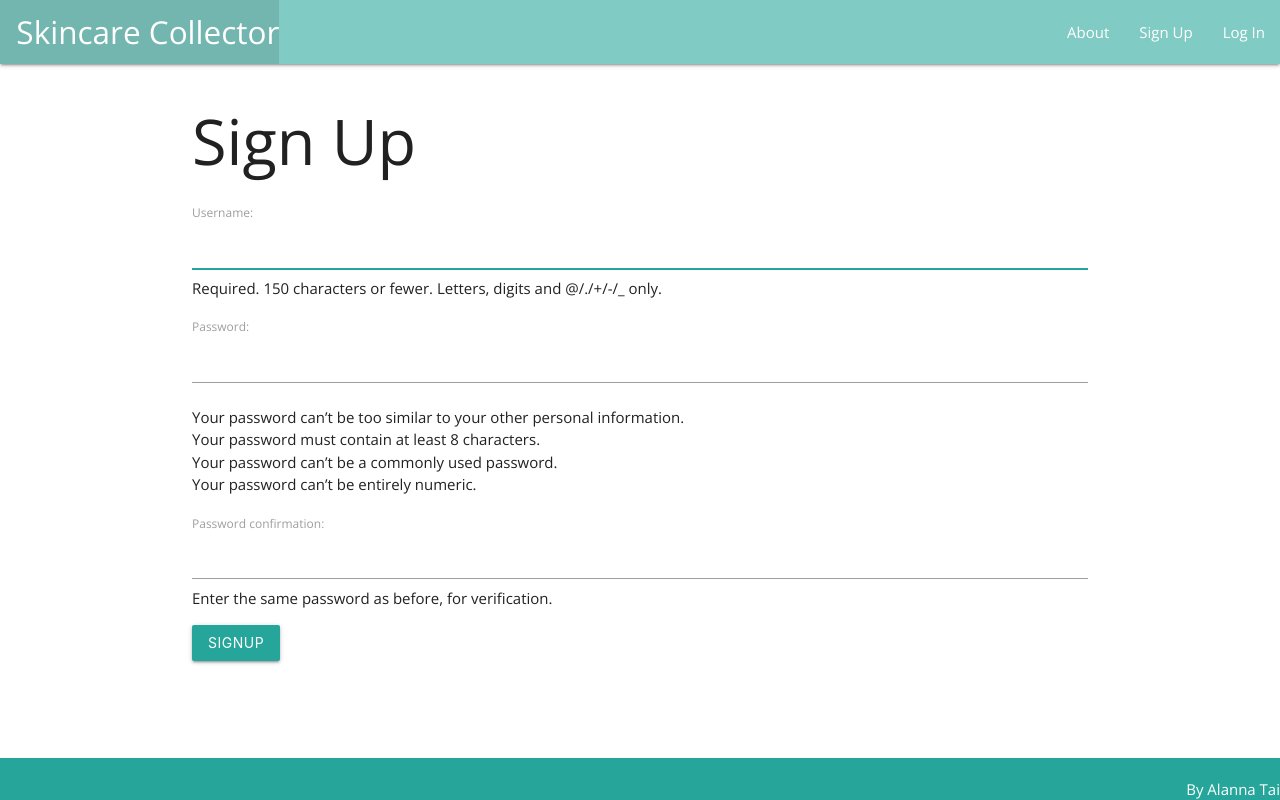
After one commit to alannatai/skincare-collector, a Django app: page /accounts/signup in a window 1280 px wide. The commit adds this page. Run offline with Django 3.2, Linux system fonts and the light colour scheme.

Commit message:
Implement user authentication and authorization:

```diff
--- a/main_app/models.py
+++ b/main_app/models.py
@@ -1,5 +1,6 @@
 from django.db import models
 from django.urls import reverse
+from django.contrib.auth.models import User
 
 STATUS = (
   ('0', 'No change'),
@@ -39,6 +40,7 @@ class Skincare(models.Model):
   pros = models.TextField(max_length=255)
   cons = models.TextField(max_length=255)
   ingredients = models.ManyToManyField(Ingredient)
+  user = models.ForeignKey(User, on_delete=models.CASCADE)
 
   def __str__(self):
     return self.name
--- a/main_app/static/css/style.css
+++ b/main_app/static/css/style.css
@@ -2,6 +2,7 @@ body {
   display: flex;
   min-height: 100vh;
   flex-direction: column;
+  font-family: 'Open Sans', sans-serif;
 }
 
 main {
--- a/main_app/templates/base.html
+++ b/main_app/templates/base.html
@@ -7,6 +7,7 @@
     <meta http-equiv="X-UA-Compatible" content="ie=edge">
     <title>Skincare Collector</title>
     <link rel="stylesheet" href="https://cdnjs.cloudflare.com/ajax/libs/materialize/1.0.0/css/materialize.min.css">
+    <link href="https://fonts.googleapis.com/css?family=Open+Sans&display=swap" rel="stylesheet">
     <link rel="stylesheet" type="text/css" href="{% static 'css/style.css' %}">
     <script src="https://cdnjs.cloudflare.com/ajax/libs/materialize/1.0.0/js/materialize.min.js"></script>
 </head>
@@ -19,10 +20,16 @@
                 </ul>
                 <ul class="right">
                     <li><a href="{% url 'about' %}">About</a></li>
+                  {% if user.is_authenticated %}
                     <li><a href="{% url 'ingredients_create' %}">Add Ingredient</a></li>
                     <li><a href="{% url 'ingredients_index' %}">View All Ingredients</a></li>
                     <li><a href="{% url 'skincare_create' %}">Add Product</a></li>
                     <li><a href="{% url 'index' %}">Skincare</a></li>
+                    <li><a href="{% url 'logout' %}">Log Out</a></li>
+                  {% else %}
+                    <li><a href="{% url 'signup' %}">Sign Up</a></li>
+                    <li><a href="{% url 'login' %}">Log In</a></li>
+                  {% endif %}
                 </ul>
             </div>
         </nav>
--- /dev/null
+++ b/main_app/templates/registration/signup.html
@@ -0,0 +1,17 @@
+{% extends 'base.html' %}
+{% block content %}
+
+<h1>Sign Up</h1>
+
+{% if error_message %}
+  <p class="red-text">{{ error_message }}</p>
+{% endif %}
+
+<form method="post" action="{% url 'signup' %}">
+  {% csrf_token %}
+  {{ form.as_p }}
+  <input type="submit" class="btn" value="signup">
+  <input type="hidden" name="next" value="{{ next }}">
+</form>
+
+{% endblock %}
--- a/main_app/urls.py
+++ b/main_app/urls.py
@@ -19,4 +19,6 @@ urlpatterns = [
   path('ingredients/create/', views.IngredientCreate.as_view(), name='ingredients_create'),
   path('ingredients/<int:pk>/update/', views.IngredientUpdate.as_view(), name='ingredients_update'),
   path('ingredients/<int:pk>/delete/', views.IngredientDelete.as_view(), name='ingredients_delete'),
+
+  path('accounts/signup', views.signup, name='signup'),
 ]
--- a/main_app/views.py
+++ b/main_app/views.py
@@ -2,6 +2,10 @@ from django.shortcuts import render, redirect
 from django.http import HttpResponse
 from django.views.generic.edit import CreateView, UpdateView, DeleteView
 from django.views.generic import ListView, DetailView
+from django.contrib.auth import login
+from django.contrib.auth.forms import UserCreationForm
+from django.contrib.auth.decorators import login_required
+from django.contrib.auth.mixins import LoginRequiredMixin
 import uuid
 import boto3
 from .models import Skincare, Ingredient, Photo
@@ -10,29 +14,35 @@ from .forms import ProgressForm
 S3_BASE_URL = 'https://s3-us-east-2.amazonaws.com/'
 BUCKET = 'skincare-collector'
 
-class SkincareCreate(CreateView):
+class SkincareCreate(LoginRequiredMixin, CreateView):
   model = Skincare
   fields = '__all__'
   success_url = '/skincare/'
 
-class SkincareUpdate(UpdateView):
+  def form_valid(self, form):
+    form.instance.user = self.request.user
+    return super().form_valid(form)
+
+class SkincareUpdate(LoginRequiredMixin, UpdateView):
   model = Skincare
   fields = ['price', 'star_ingredients', 'rating', 'buy_again', 'pros', 'cons']
 
-class SkincareDelete(DeleteView):
+class SkincareDelete(LoginRequiredMixin, DeleteView):
   model = Skincare
   success_url = '/skincare/'
 
 def home(request):
-  return HttpResponse('<h1>Home</h1>')
+  return redirect('index')
 
 def about(request):
   return render(request, 'about.html')
 
+@login_required
 def skincare_index(request):
-  skincare = Skincare.objects.all()
+  skincare = Skincare.objects.filter(user=request.user)
   return render(request, 'skincare/index.html', { 'skincare': skincare })
 
+@login_required
 def skincare_detail(request, skincare_id):
   skincare = Skincare.objects.get(id=skincare_id)
   ingredients_skincare_doesnt_have = Ingredient.objects.exclude(id__in = skincare.ingredients.all().values_list('id'))
@@ -43,6 +53,7 @@ def skincare_detail(request, skincare_id):
     'ingredients': ingredients_skincare_doesnt_have
   })
 
+@login_required
 def add_progress(request, skincare_id):
   form = ProgressForm(request.POST)
   if form.is_valid():
@@ -51,42 +62,59 @@ def add_progress(request, skincare_id):
     new_progress.save()
   return redirect('detail', skincare_id=skincare_id)
 
+@login_required
 def assoc_ingredient(request, skincare_id, ingredient_id):
   Skincare.objects.get(id=skincare_id).ingredients.add(ingredient_id)
   return redirect('detail', skincare_id=skincare_id)
 
+@login_required
 def unassoc_ingredient(request, skincare_id, ingredient_id):
   Skincare.objects.get(id=skincare_id).ingredients.remove(ingredient_id)
   return redirect('detail', skincare_id=skincare_id)
 
+@login_required
 def add_photo(request, skincare_id):
-    photo_file = request.FILES.get('photo-file', None)
-    if photo_file:
-        s3 = boto3.client('s3')
-        key = uuid.uuid4().hex[:6] + photo_file.name[photo_file.name.rfind('.'):]
-        try:
-            s3.upload_fileobj(photo_file, BUCKET, key)
-            url = f"{S3_BASE_URL}{BUCKET}/{key}"
-            photo = Photo(url=url, skincare_id=skincare_id)
-            photo.save()
-        except:
-            print('An error occurred uploading file to S3')
-    return redirect('detail', skincare_id=skincare_id)
+  photo_file = request.FILES.get('photo-file', None)
+  if photo_file:
+    s3 = boto3.client('s3')
+    key = uuid.uuid4().hex[:6] + photo_file.name[photo_file.name.rfind('.'):]
+    try:
+      s3.upload_fileobj(photo_file, BUCKET, key)
+      url = f"{S3_BASE_URL}{BUCKET}/{key}"
+      photo = Photo(url=url, skincare_id=skincare_id)
+      photo.save()
+    except:
+        print('An error occurred uploading file to S3')
+  return redirect('detail', skincare_id=skincare_id)
 
-class IngredientList(ListView):
+class IngredientList(LoginRequiredMixin, ListView):
   model = Ingredient
 
-class IngredientDetail(DetailView):
+class IngredientDetail(LoginRequiredMixin, DetailView):
   model = Ingredient
 
-class IngredientCreate(CreateView):
+class IngredientCreate(LoginRequiredMixin, CreateView):
   model = Ingredient
   fields = '__all__'
 
-class IngredientUpdate(UpdateView):
+class IngredientUpdate(LoginRequiredMixin, UpdateView):
   model = Ingredient
   fields = ['name', 'details']
 
-class IngredientDelete(DeleteView):
+class IngredientDelete(LoginRequiredMixin, DeleteView):
   model = Ingredient
   success_url = '/ingredients/'
+
+def signup(request):
+  error_message = ''
+  if request.method == 'POST':
+    form = UserCreationForm(request.POST)
+    if form.is_valid():
+      user = form.save()
+      login(request, user)
+      return redirect('index')
+    else:
+      error_message = 'Invalid sign up - try again'
+  form = UserCreationForm()
+  context = {'form': form, 'error_message': error_message}
+  return render(request, 'registration/signup.html', context)
--- a/skincarecollector/settings.py
+++ b/skincarecollector/settings.py
@@ -119,3 +119,7 @@ USE_TZ = True
 # https://docs.djangoproject.com/en/2.2/howto/static-files/
 
 STATIC_URL = '/static/'
+
+LOGIN_REDIRECT_URL = '/skincare/'
+
+LOGOUT_REDIRECT_URL = '/'
--- a/skincarecollector/urls.py
+++ b/skincarecollector/urls.py
@@ -18,5 +18,6 @@ from django.urls import path, include
 
 urlpatterns = [
     path('admin/', admin.site.urls),
-    path('', include('main_app.urls'))
+    path('', include('main_app.urls')),
+    path('accounts/', include('django.contrib.auth.urls')),
 ]
```
Also changed, not shown: main_app/templates/registration/login.html (added, +13 -0 lines), main_app/migrations/0008_skincare_user.py (added).
